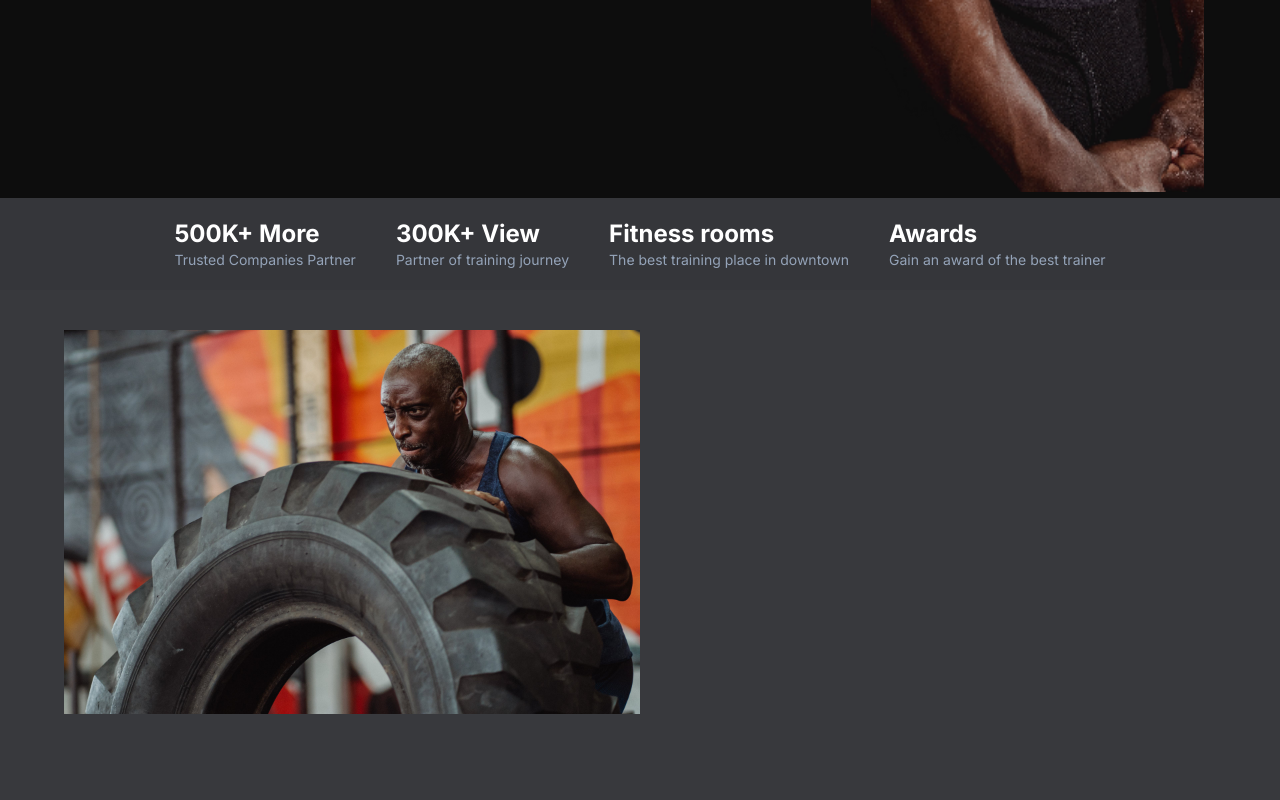
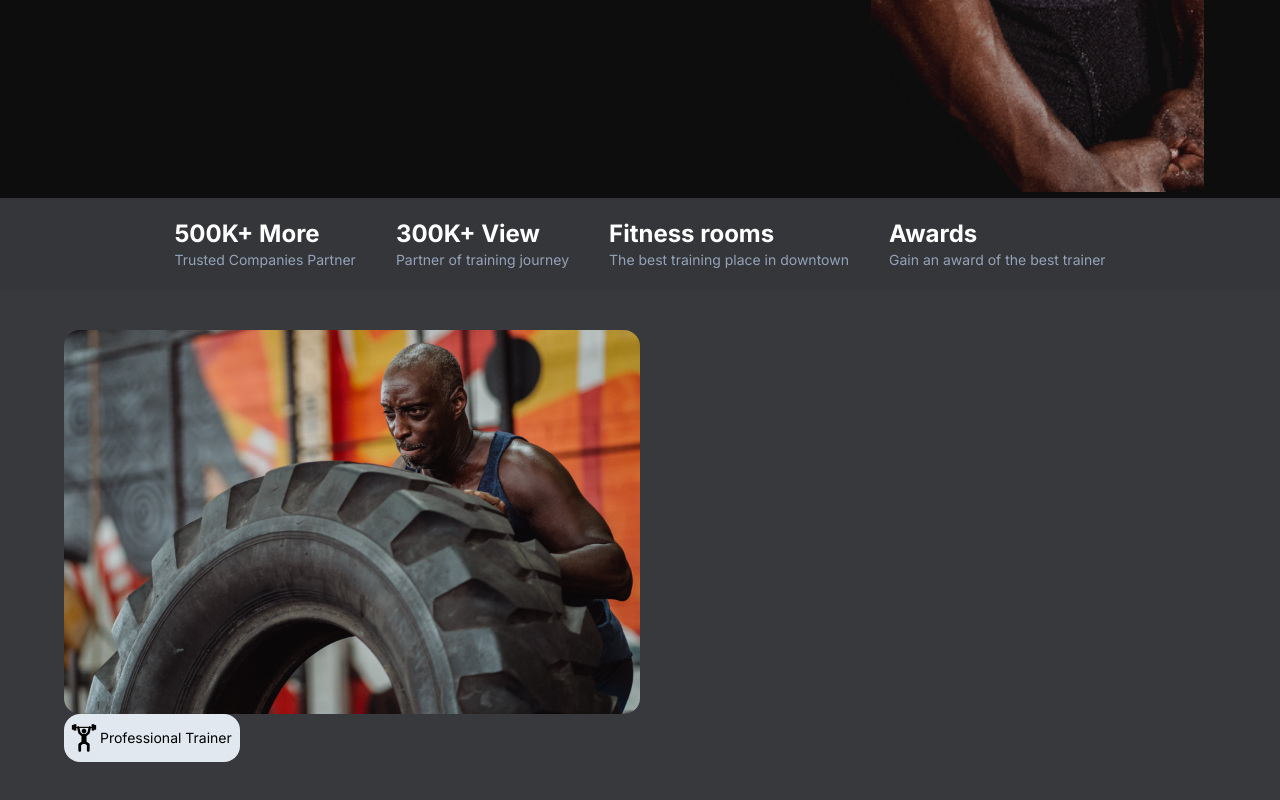
Before and after one commit to tchasinga/gym-rooms, a Next.js app: page / in a window 1280 px wide. Shown: the part 678-1478 px from the top of the page. Built offline with nearby package versions, Linux system fonts and the light colour scheme.

Commit message:
New code is added

```diff
--- a/src/app/components/Companies.jsx
+++ b/src/app/components/Companies.jsx
@@ -2,6 +2,7 @@
 import React from 'react';
 import Image from "next/image";
 import ketut from '../img/pexels-ketut-subiyanto-4720831.jpg'
+import ImageIcon from '../img/6741796.png'
 
 export default function Companies() {
   return (
@@ -34,8 +35,12 @@ export default function Companies() {
         <div className="max-w-6xl mx-auto mt-10">
 
             <div className="relative">
-                <div className='w-1/2'>
-                    <Image src={ketut} className='' />
+                <div className='w-1/2 rounded-2xl'>
+                    <Image src={ketut} className='rounded-2xl' />
+                </div>
+                <div className='flex items-center bg-slate-200 w-44 py-2 px-1 rounded-2xl'>
+                    <Image src={ImageIcon} className='h-8 w-8 text-red-800'/>
+                    <p className='text-sm'>Professional Trainer</p>
                 </div>
             </div>
 
```
Also changed, not shown: src/app/img/6741796.png (added).
